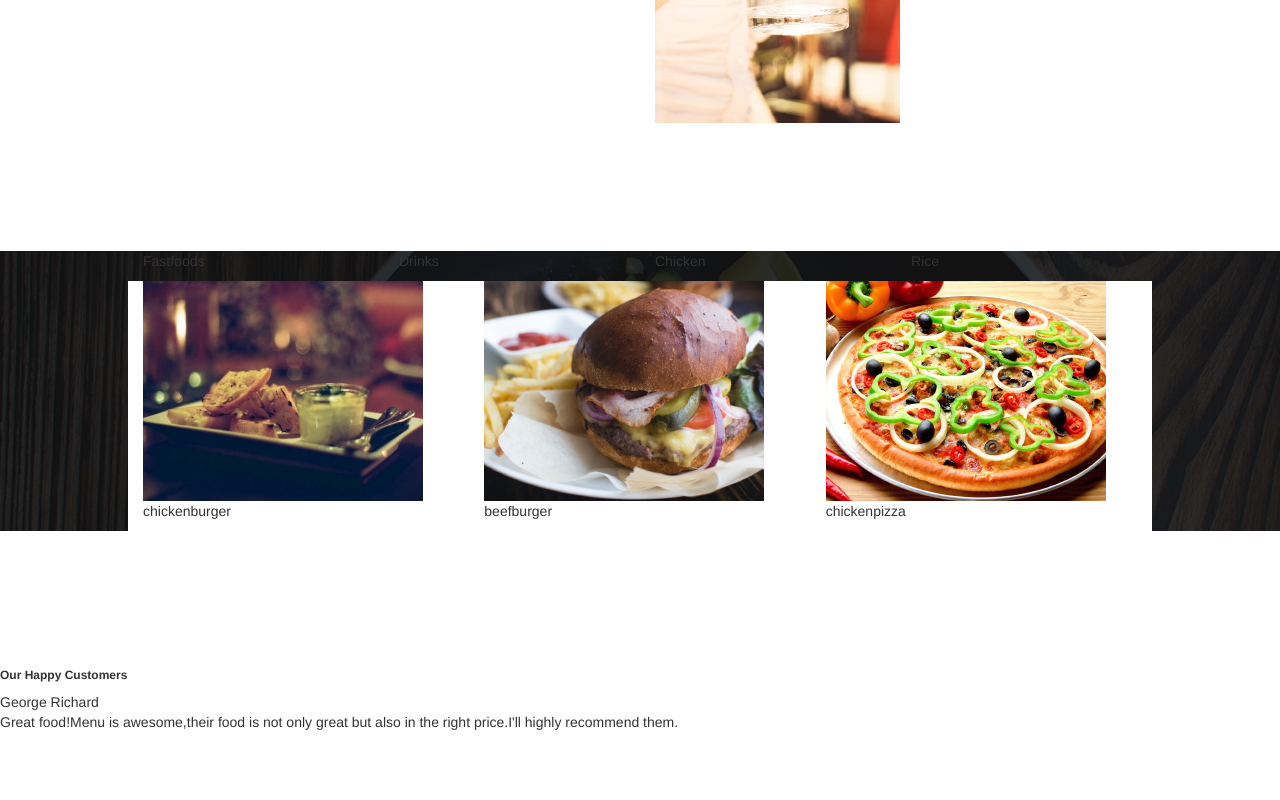
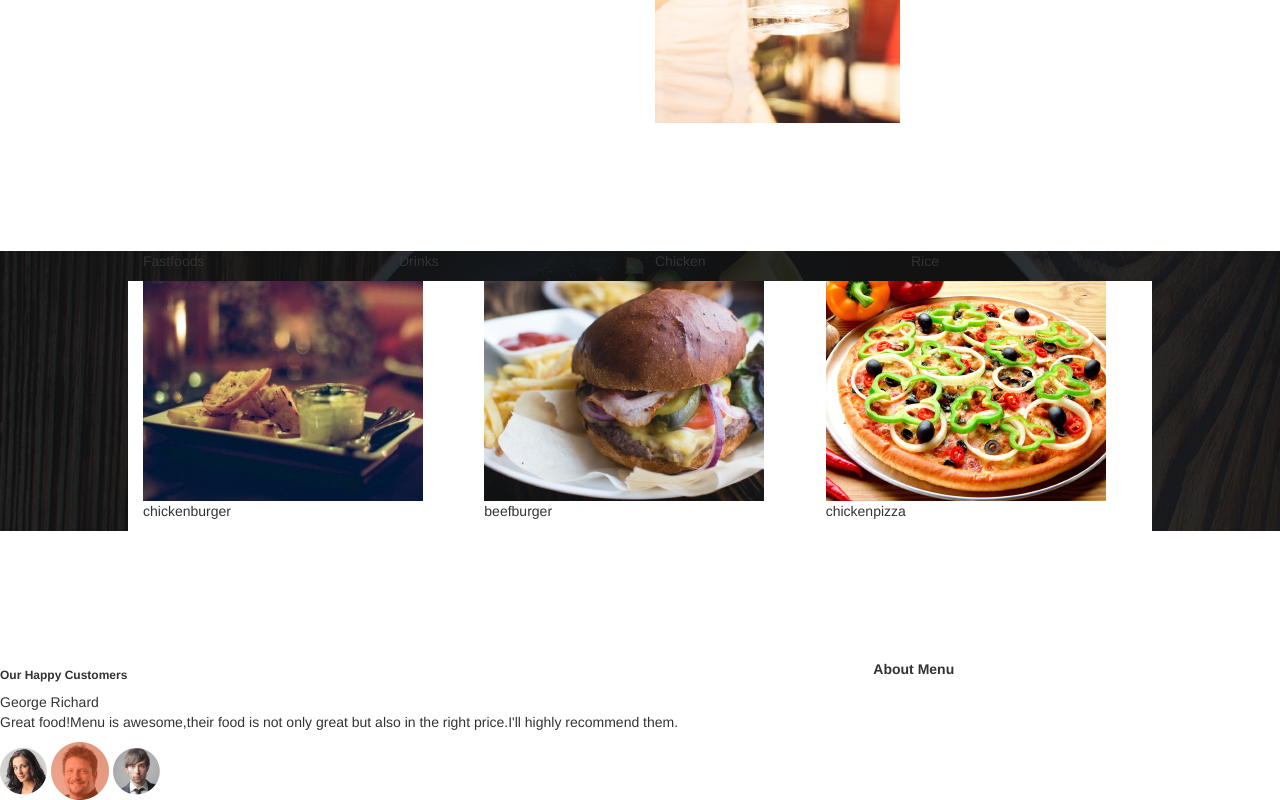
Before and after one commit to annstella/fri2, a plain HTML site: page index.html in a window 1280 px wide. Shown: the part 1817-2617 px from the top of the page. Before the commit the page ends 2559 px from the top, so only its background shows below. Drawn offline with nearby package versions, Linux system fonts and the light colour scheme.

Commit message:
aadd to page

```diff
--- a/index.html
+++ b/index.html
@@ -96,7 +96,13 @@
           <h6><strong>Our Happy Customers</strong></h6>
           <h7>George Richard</h7>
             <p>Great food!Menu is awesome,their food is not only great but also in the right price.I'll highly recommend them.</p>
-
+            <img src="images/assets/customers/p1.png">
+            <img src="images/assets/customers/p2.png">
+            <img src="images/assets/customers/p3.png">
+        </div>
+        <div class="col-md-4">
+          <h8><strong>About Menu</strong></h8>
+        </div>
       <div class=""
       </div>
   </body>
```
